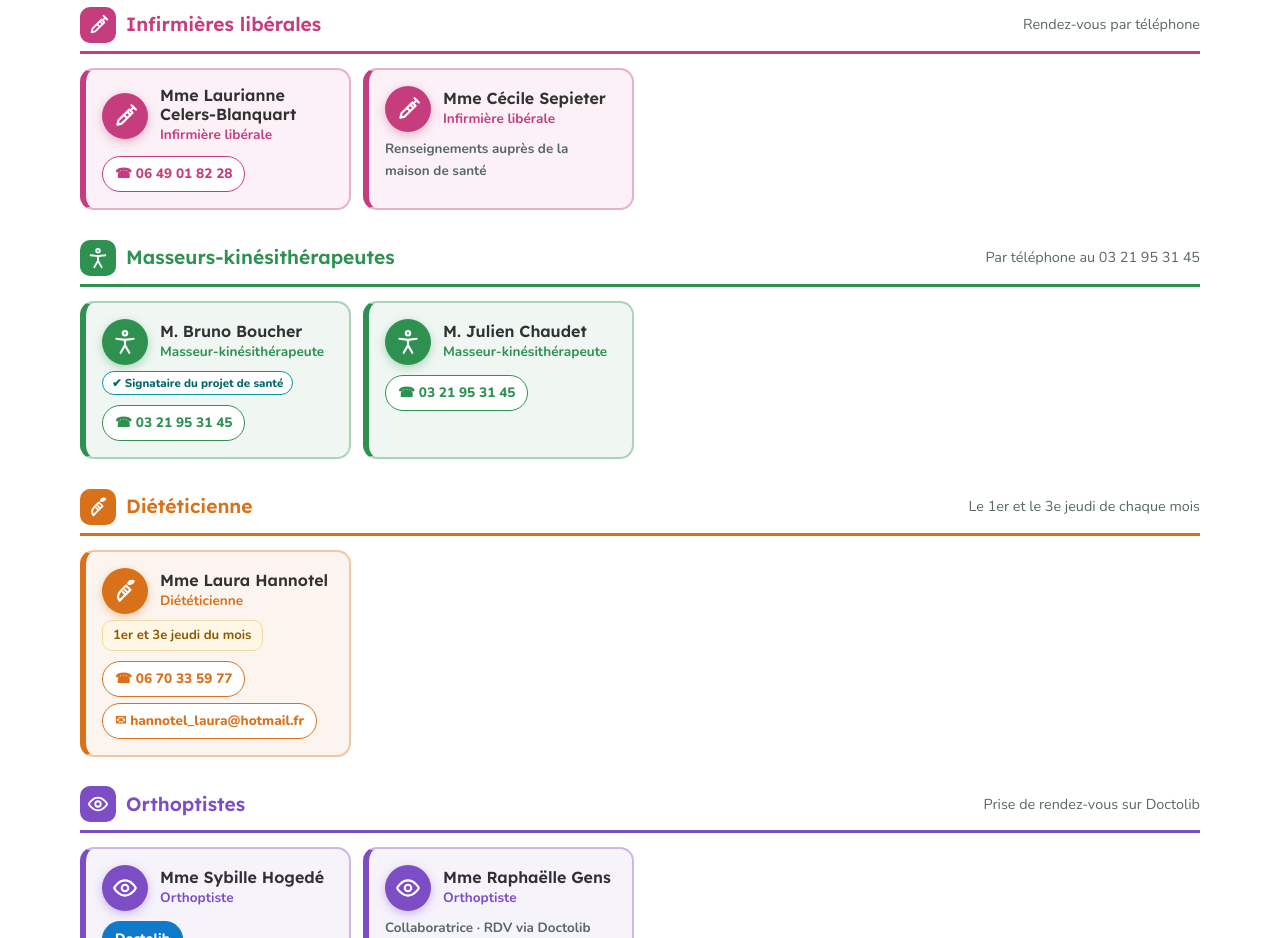
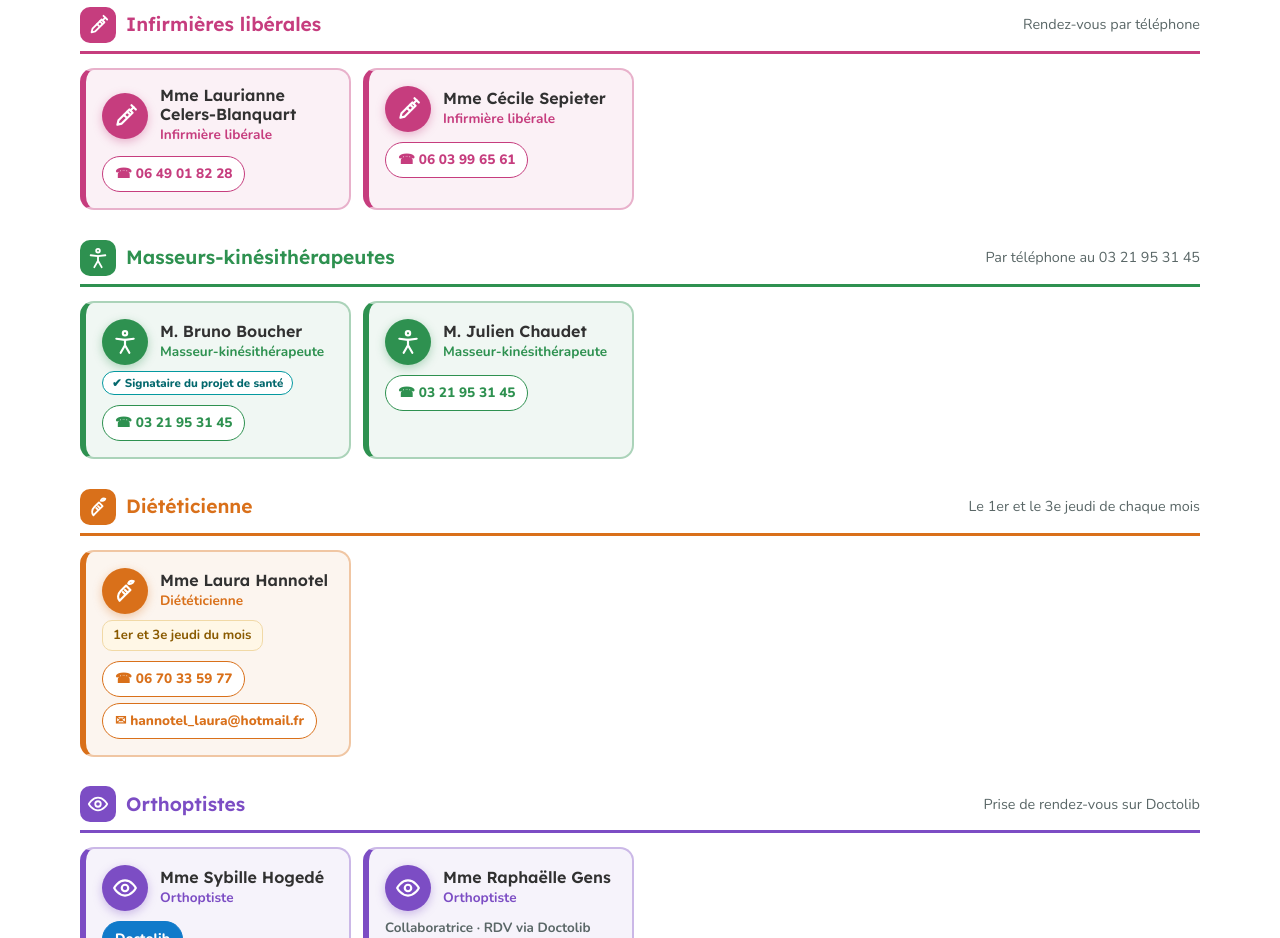
Before and after one commit to coorsante/msp-les-bruyeres, a plain HTML site: page index.html in a window 1280 px wide. Shown: the part 5320-6258 px from the top of the page. Drawn offline with nearby package versions, Linux system fonts and the light colour scheme.

Commit message:
Numéro de Mme Sepieter

```diff
--- a/index.html
+++ b/index.html
@@ -867,7 +867,7 @@ const TEAM = [
     {n:"Mme Anaïs Pouille Boddaert", job:"IPA · infirmière de santé publique Asalée", p:"Présente tous les lundis après-midi", t:"06 74 97 47 10", note:"Rendez-vous donné par votre médecin traitant", s:1}]},
   {id:"ide", label:"Infirmières libérales", rdv:"Rendez-vous par téléphone", people:[
     {n:"Mme Laurianne Celers-Blanquart", t:"06 49 01 82 28"},
-    {n:"Mme Cécile Sepieter", note:"Renseignements auprès de la maison de santé"}]},
+    {n:"Mme Cécile Sepieter", t:"06 03 99 65 61"}]},
   {id:"kine", label:"Masseurs-kinésithérapeutes", rdv:"Par téléphone au 03 21 95 31 45", people:[
     {n:"M. Bruno Boucher", t:"03 21 95 31 45", s:1},
     {n:"M. Julien Chaudet", t:"03 21 95 31 45"}]},
```
